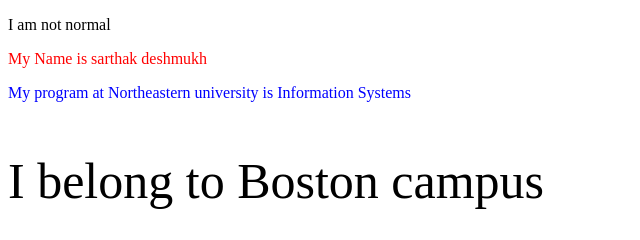
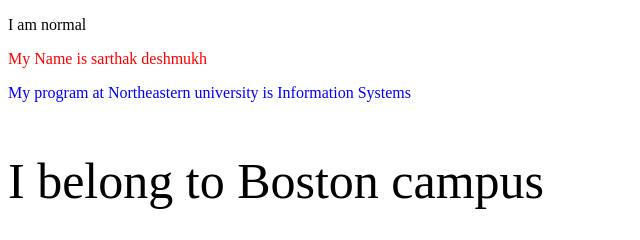
Before and after one commit to sarthak-deshmukh1999/test-lab, a plain HTML site: page index.html in a window 1280 px wide. Shown: the full height of the page, 0-640 px from the left. Drawn offline with Linux system fonts and the light colour scheme.

Commit message:
Modified index file

```diff
--- a/index.html
+++ b/index.html
@@ -2,7 +2,7 @@
 <html>
 <body>
 
-<p>I am not normal</p>
+<p>I am normal</p>
 <p style="color:red;">My Name is sarthak deshmukh</p>
 <p style="color:blue;">My program at Northeastern university is Information Systems</p>
 <p style="font-size:50px;">I belong to Boston campus</p>
```
